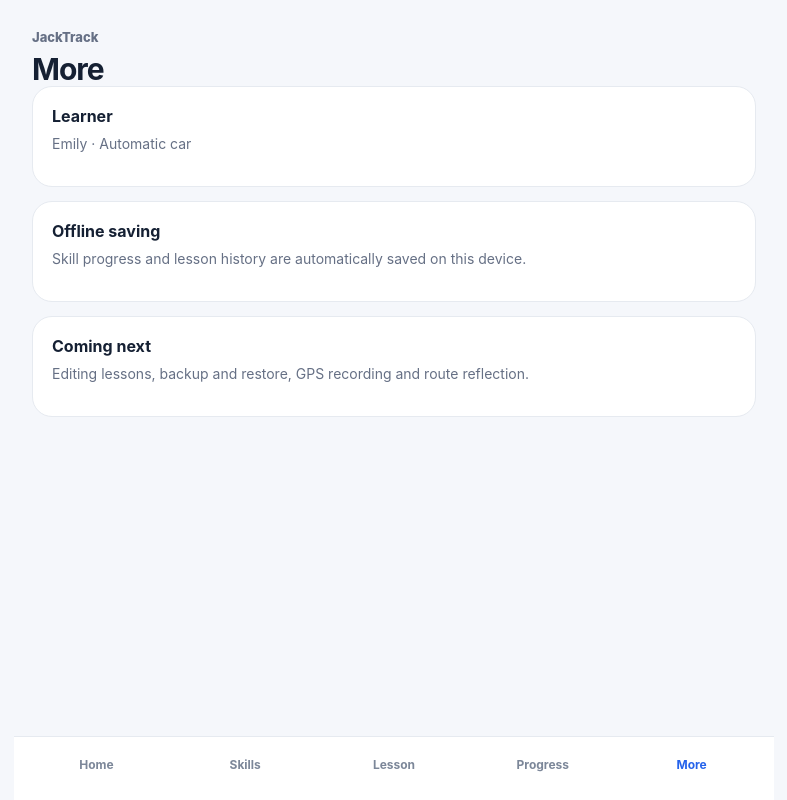
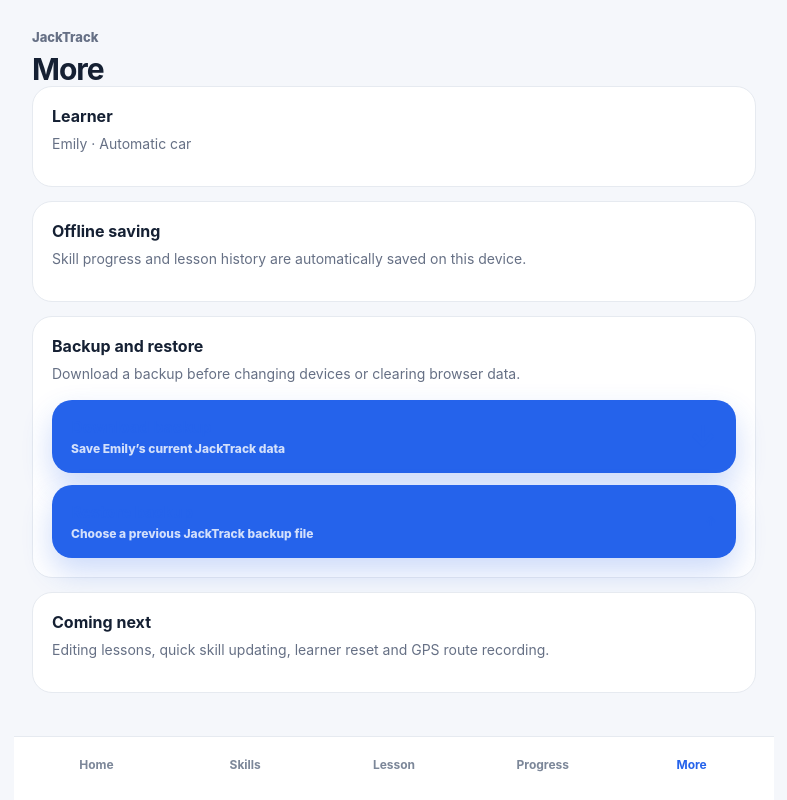
Before and after one commit to Jxckmck/jacktrack, a React (Vite) app: page / in a window 1280 px wide. Both pictures are taken after a click on the button "More". Shown: the whole page, without its empty margins (246-1033 px from the left). Built offline with nearby package versions, Linux system fonts and the light colour scheme.

Commit message:
Add backup and restore

```diff
--- a/src/App.tsx
+++ b/src/App.tsx
@@ -1,4 +1,4 @@
-import { useEffect, useState } from 'react'
+import { ChangeEvent, useEffect, useState } from 'react'
 import './App.css'
 
 type Tab = 'home' | 'skills' | 'lesson' | 'progress' | 'more'
@@ -40,6 +40,15 @@ type SavedData = {
 }
 
 const STORAGE_KEY = 'jacktrack-data-v1'
+
+const progressLevels: ProgressLevel[] = [
+  'Not started',
+  'Introduced',
+  'Helped',
+  'Prompted',
+  'Independent',
+  'Reflection',
+]
 
 const skillGroups: SkillGroup[] = [
   {
@@ -180,9 +189,7 @@ const loadSavedData = (): SavedData => {
   try {
     const savedData = localStorage.getItem(STORAGE_KEY)
 
-    if (!savedData) {
-      return defaultData
-    }
+    if (!savedData) return defaultData
 
     const parsedData = JSON.parse(savedData) as Partial<SavedData>
 
@@ -223,10 +230,7 @@ function ProgressRing({ percentage }: { percentage: number }) {
   const progressColour = getProgressColour(percentage)
 
   return (
-    <div
-      className="jt-progress-ring"
-      aria-label={`${percentage}% complete`}
-    >
+    <div className="jt-progress-ring" aria-label={`${percentage}% complete`}>
       <svg viewBox="0 0 100 100">
         <circle
           className="progress-circle-track"
@@ -248,9 +252,7 @@ function ProgressRing({ percentage }: { percentage: number }) {
       </svg>
 
       <div className="progress-circle-label">
-        <strong style={{ color: progressColour }}>
-          {percentage}%
-        </strong>
+        <strong style={{ color: progressColour }}>{percentage}%</strong>
         <span>complete</span>
       </div>
     </div>
@@ -267,15 +269,13 @@ function App() {
   const [progress, setProgress] =
     useState<Record<number, ProgressLevel>>(initialData.progress)
 
-  const [lessons, setLessons] =
-    useState<Lesson[]>(initialData.lessons)
+  const [lessons, setLessons] = useState<Lesson[]>(initialData.lessons)
 
   const [lessonDate, setLessonDate] = useState(
     new Date().toISOString().slice(0, 10),
   )
   const [lessonDuration, setLessonDuration] = useState('')
-  const [roadType, setRoadType] =
-    useState('Quiet residential roads')
+  const [roadType, setRoadType] = useState('Quiet residential roads')
   const [objectives, setObjectives] = useState('')
   const [selectedLessonSkills, setSelectedLessonSkills] =
     useState<number[]>([])
@@ -283,6 +283,7 @@ function App() {
   const [needsWork, setNeedsWork] = useState('')
   const [nextLesson, setNextLesson] = useState('')
   const [lessonSaved, setLessonSaved] = useState(false)
+  const [backupMessage, setBackupMessage] = useState('')
 
   useEffect(() => {
     const dataToSave: SavedData = {
@@ -290,10 +291,7 @@ function App() {
       lessons,
     }
 
-    localStorage.setItem(
-      STORAGE_KEY,
-      JSON.stringify(dataToSave),
-    )
+    localStorage.setItem(STORAGE_KEY, JSON.stringify(dataToSave))
   }, [progress, lessons])
 
   const updateProgress = (
@@ -311,9 +309,7 @@ function App() {
       level === 'Independent' || level === 'Reflection',
   ).length
 
-  const overallProgress = Math.round(
-    (completedSkills / 27) * 100,
-  )
+  const overallProgress = Math.round((completedSkills / 27) * 100)
 
   const toggleLessonSkill = (skillId: number) => {
     setSelectedLessonSkills((currentSkills) =>
@@ -348,7 +344,7 @@ function App() {
 
     setLessonSaved(true)
 
-    setTimeout(() => {
+    window.setTimeout(() => {
       setLessonSaved(false)
     }, 2500)
 
@@ -376,6 +372,98 @@ function App() {
     )
   }
 
+  const exportBackup = () => {
+    const backupData: SavedData = {
+      progress,
+      lessons,
+    }
+
+    const fileContents = JSON.stringify(backupData, null, 2)
+    const fileBlob = new Blob([fileContents], {
+      type: 'application/json',
+    })
+
+    const downloadUrl = URL.createObjectURL(fileBlob)
+    const downloadLink = document.createElement('a')
+    const date = new Date().toISOString().slice(0, 10)
+
+    downloadLink.href = downloadUrl
+    downloadLink.download = `jacktrack-emily-backup-${date}.json`
+    document.body.appendChild(downloadLink)
+    downloadLink.click()
+    downloadLink.remove()
+    URL.revokeObjectURL(downloadUrl)
+
+    setBackupMessage('Backup downloaded successfully.')
+  }
+
+  const restoreBackup = async (
+    event: ChangeEvent<HTMLInputElement>,
+  ) => {
+    const backupFile = event.target.files?.[0]
+
+    if (!backupFile) return
+
+    try {
+      const fileContents = await backupFile.text()
+      const parsedData = JSON.parse(fileContents) as Partial<SavedData>
+
+      if (
+        !parsedData ||
+        typeof parsedData !== 'object' ||
+        !parsedData.progress ||
+        typeof parsedData.progress !== 'object' ||
+        !Array.isArray(parsedData.lessons)
+      ) {
+        throw new Error('Invalid backup')
+      }
+
+      const restoredProgress = createDefaultProgress()
+
+      allSkills.forEach((skill) => {
+        const restoredLevel = parsedData.progress?.[skill.id]
+
+        if (
+          restoredLevel &&
+          progressLevels.includes(restoredLevel)
+        ) {
+          restoredProgress[skill.id] = restoredLevel
+        }
+      })
+
+      const validLessons = parsedData.lessons.filter(
+        (lesson): lesson is Lesson =>
+          Boolean(
+            lesson &&
+              typeof lesson.id === 'number' &&
+              typeof lesson.date === 'string' &&
+              typeof lesson.duration === 'string' &&
+              typeof lesson.roadType === 'string' &&
+              Array.isArray(lesson.skills),
+          ),
+      )
+
+      const confirmed = window.confirm(
+        'Restore this backup? Your current progress and lesson history will be replaced.',
+      )
+
+      if (!confirmed) {
+        event.target.value = ''
+        return
+      }
+
+      setProgress(restoredProgress)
+      setLessons(validLessons)
+      setBackupMessage('Backup restored successfully.')
+    } catch {
+      setBackupMessage(
+        'That file is not a valid JackTrack backup.',
+      )
+    }
+
+    event.target.value = ''
+  }
+
   const renderHome = () => (
     <>
       <header className="header">
@@ -391,9 +479,7 @@ function App() {
         <div>
           <span className="badge">Automatic learner</span>
           <h2>Building confidence</h2>
-          <p>
-            Keep each session calm, focused and consistent.
-          </p>
+          <p>Keep each session calm, focused and consistent.</p>
         </div>
 
         <ProgressRing percentage={overallProgress} />
@@ -407,7 +493,6 @@ function App() {
           <strong>Start a lesson</strong>
           <small>Plan objectives and record the drive</small>
         </span>
-
         <span>›</span>
       </button>
 
@@ -417,12 +502,10 @@ function App() {
 
         <div className="lesson-card">
           <h3>Quiet-road control session</h3>
-
           <p>
-            Practise observations, smooth brake release and
-            controlled stopping.
+            Practise observations, smooth brake release and controlled
+            stopping.
           </p>
-
           <span>30–40 minutes</span>
         </div>
       </section>
@@ -434,8 +517,7 @@ function App() {
 
           <div className="lesson-card">
             <h3>
-              {lessons[0].duration} minutes ·{' '}
-              {lessons[0].roadType}
+              {lessons[0].duration} minutes · {lessons[0].roadType}
             </h3>
 
             <p>
@@ -443,9 +525,7 @@ function App() {
                 'Lesson saved. Add reflection notes next time for a fuller summary.'}
             </p>
 
-            <span>
-              {lessons[0].skills.length} skills practised
-            </span>
+            <span>{lessons[0].skills.length} skills practised</span>
           </div>
         </section>
       )}
@@ -454,15 +534,6 @@ function App() {
 
   const renderSkillDetail = () => {
     if (!selectedSkill) return null
-
-    const levels: ProgressLevel[] = [
-      'Not started',
-      'Introduced',
-      'Helped',
-      'Prompted',
-      'Independent',
-      'Reflection',
-    ]
 
     return (
       <section className="page-placeholder">
@@ -481,7 +552,6 @@ function App() {
 
         <div className="lesson-card">
           <h3>Current progress</h3>
-
           <p>
             Choose the level that best reflects Emily’s current
             ability.
@@ -497,7 +567,7 @@ function App() {
               )
             }
           >
-            {levels.map((level) => (
+            {progressLevels.map((level) => (
               <option key={level} value={level}>
                 {level}
               </option>
@@ -546,7 +616,6 @@ function App() {
 
         <div className="lesson-card skills-summary">
           <h3>{completedSkills} of 27 independently achieved</h3>
-
           <p>
             Skills count towards completion when they reach
             Independent or Reflection.
@@ -567,7 +636,6 @@ function App() {
                   <strong>
                     {skill.id}. {skill.name}
                   </strong>
-
                   <small>{progress[skill.id]}</small>
                 </span>
 
@@ -593,9 +661,7 @@ function App() {
       {lessonSaved && (
         <div className="lesson-card skills-summary">
           <h3>Lesson saved</h3>
-          <p>
-            Your lesson has been saved permanently on this device.
-          </p>
+          <p>Your lesson has been saved permanently on this device.</p>
         </div>
       )}
 
@@ -605,9 +671,7 @@ function App() {
           className="progress-select"
           type="date"
           value={lessonDate}
-          onChange={(event) =>
-            setLessonDate(event.target.value)
-          }
+          onChange={(event) => setLessonDate(event.target.value)}
         />
       </div>
 
@@ -627,13 +691,10 @@ function App() {
 
       <div className="lesson-card spaced-card">
         <h3>Road type</h3>
-
         <select
           className="progress-select"
           value={roadType}
-          onChange={(event) =>
-            setRoadType(event.target.value)
-          }
+          onChange={(event) => setRoadType(event.target.value)}
         >
           <option>Quiet residential roads</option>
           <option>Industrial estate</option>
@@ -647,15 +708,12 @@ function App() {
 
       <div className="lesson-card spaced-card">
         <h3>Lesson objectives</h3>
-
         <textarea
           className="progress-select"
           rows={4}
           placeholder="What are you planning to practise?"
           value={objectives}
-          onChange={(event) =>
-            setObjectives(event.target.value)
-          }
+          onChange={(event) => setObjectives(event.target.value)}
         />
       </div>
 
@@ -690,43 +748,34 @@ function App() {
 
       <div className="lesson-card spaced-card">
         <h3>What went well?</h3>
-
         <textarea
           className="progress-select"
           rows={4}
           placeholder="Record strengths and improvements."
           value={wentWell}
-          onChange={(event) =>
-            setWentWell(event.target.value)
-          }
+          onChange={(event) => setWentWell(event.target.value)}
         />
       </div>
 
       <div className="lesson-card spaced-card">
         <h3>What needs more work?</h3>
-
         <textarea
           className="progress-select"
           rows={4}
           placeholder="Record mistakes, prompts or areas lacking confidence."
           value={needsWork}
-          onChange={(event) =>
-            setNeedsWork(event.target.value)
-          }
+          onChange={(event) => setNeedsWork(event.target.value)}
         />
       </div>
 
       <div className="lesson-card spaced-card">
         <h3>Recommended next lesson</h3>
-
         <textarea
           className="progress-select"
           rows={3}
           placeholder="What should you focus on next time?"
           value={nextLesson}
-          onChange={(event) =>
-            setNextLesson(event.target.value)
-          }
+          onChange={(event) => setNextLesson(event.target.value)}
         />
       </div>
 
@@ -739,7 +788,6 @@ function App() {
           <strong>Save lesson</strong>
           <small>Add this session to Emily’s lesson history</small>
         </span>
-
         <span>›</span>
       </button>
     </section>
@@ -760,9 +808,7 @@ function App() {
 
       <div className="lesson-card spaced-card">
         <h3>Lessons recorded</h3>
-        <p>
-          {lessons.length} lessons are saved on this device.
-        </p>
+        <p>{lessons.length} lessons are saved on this device.</p>
       </div>
 
       {lessons.length > 0 && (
@@ -805,9 +851,7 @@ function App() {
                 </p>
               )}
 
-              <p>
-                {lesson.skills.length} skills practised
-              </p>
+              <p>{lesson.skills.length} skills practised</p>
 
               <button
                 type="button"
@@ -846,10 +890,64 @@ function App() {
       </div>
 
       <div className="lesson-card spaced-card">
+        <h3>Backup and restore</h3>
+        <p>
+          Download a backup before changing devices or clearing browser
+          data.
+        </p>
+
+        <button
+          className="start-button"
+          type="button"
+          onClick={exportBackup}
+        >
+          <span>
+            <strong>Download backup</strong>
+            <small>Save Emily’s current JackTrack data</small>
+          </span>
+          <span>↓</span>
+        </button>
+
+        <label
+          className="start-button"
+          style={{
+            marginTop: '12px',
+            cursor: 'pointer',
+          }}
+        >
+          <span>
+            <strong>Restore backup</strong>
+            <small>Choose a previous JackTrack backup file</small>
+          </span>
+
+          <span>↑</span>
+
+          <input
+            type="file"
+            accept=".json,application/json"
+            onChange={restoreBackup}
+            style={{ display: 'none' }}
+          />
+        </label>
+
+        {backupMessage && (
+          <p
+            style={{
+              marginTop: '14px',
+              marginBottom: 0,
+              fontWeight: 700,
+            }}
+          >
+            {backupMessage}
+          </p>
+        )}
+      </div>
+
+      <div className="lesson-card spaced-card">
         <h3>Coming next</h3>
         <p>
-          Editing lessons, backup and restore, GPS recording and
-          route reflection.
+          Editing lessons, quick skill updating, learner reset and GPS
+          route recording.
         </p>
       </div>
     </section>
```
